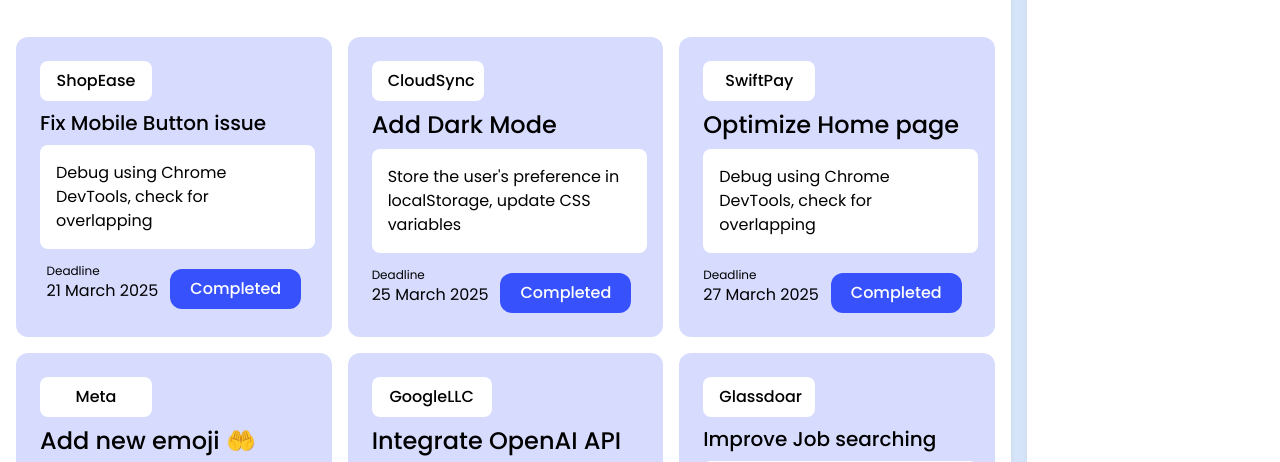
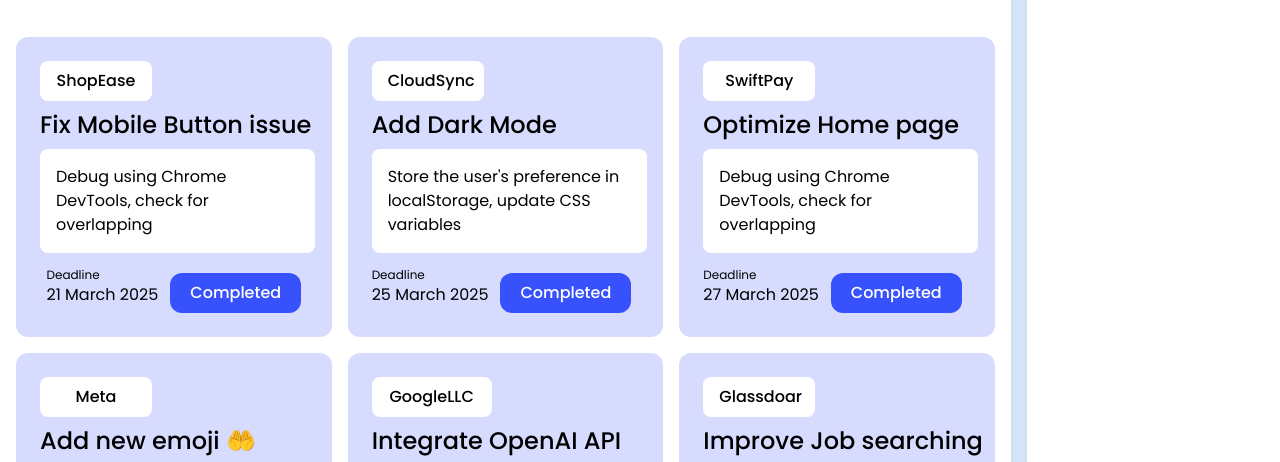
Before and after one commit to nirobdev9/Asignment05, a plain HTML site: page index.html in a window 1280 px wide. Shown: the part 291-753 px from the top of the page. Drawn offline with nearby package versions, Linux system fonts and the light colour scheme.

Commit message:
assignment completed

```diff
--- a/index.html
+++ b/index.html
@@ -88,7 +88,7 @@
                     <!-- 1st card -->
                     <div class="bg-[rgba(55,82,253,0.2)] p-6 rounded-xl">
                         <h6 class="bg-white font-medium rounded-lg px-4 py-2 w-28 text-center mb-2">ShopEase</h6>
-                        <h1 class="task-title text-xl font-medium mb-2">Fix Mobile Button issue </h1>
+                        <h1 class="task-title text-2xl font-medium mb-2 whitespace-nowrap">Fix Mobile Button issue </h1>
                         <div class="">
                             <p class="bg-white p-4 w-[275px] rounded-lg mb-2">
                                 Debug using Chrome DevTools, check for overlapping
@@ -217,7 +217,7 @@
                     <!-- 6th card -->
                     <div class="bg-[rgba(55,82,253,0.2)] p-6 rounded-xl">
                         <h6 class="bg-white font-medium rounded-lg px-4 py-2 w-28 text-center mb-2">Glassdoar</h6>
-                        <h1 class="task-title text-xl font-medium mb-2">Improve Job searching </h1>
+                        <h1 class="task-title text-2xl font-medium mb-2 whitespace-nowrap">Improve Job searching </h1>
                         <div class="">
                             <p class="bg-white p-4 w-[275px] rounded-lg mb-2">
                                 Debug using Chrome DevTools, check for overlapping
--- a/js/task.js
+++ b/js/task.js
@@ -8,7 +8,6 @@ let taskTitle = document.querySelectorAll(".task-title");
 let convertedCompletedTask = parseInt(completedTask.innerText);
 let convertedTaskAssigned = parseInt(taskAssigned.innerText);
 let totalTask = convertedCompletedTask + convertedTaskAssigned;
-console.log(totalTask)
 
 
 for (let button of buttons) {
```
